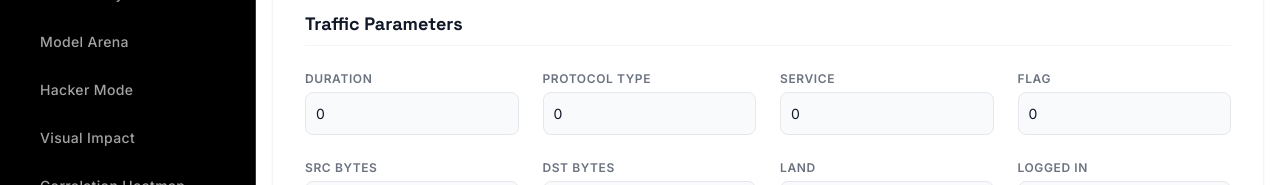
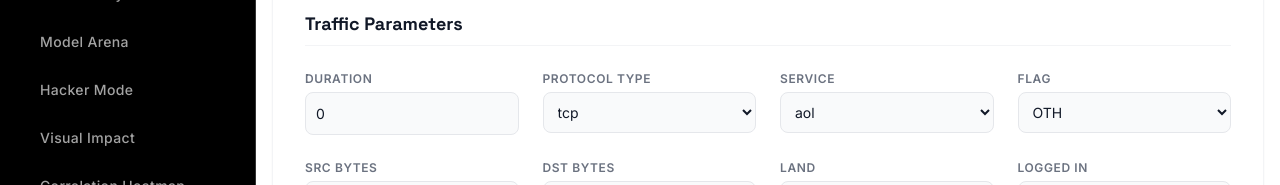
Before and after one commit to Sumit7521/Syntrix, a Next.js app: page /predict-multiclass in a window 1280 px wide. Shown: the part 322-507 px from the top of the page. Built offline with nearby package versions, Linux system fonts and the light colour scheme.

Commit message:
Update schema to use string dropdowns for protocol, service, and flag

```diff
--- a/src/Data/predictSchema.js
+++ b/src/Data/predictSchema.js
@@ -1,8 +1,8 @@
 export const NORMAL_DEFAULT_VALUES = {
   duration: 15,
-  protocol_type: 0,
-  service: 34,
-  flag: 1,
+  protocol_type: "tcp",
+  service: "http",
+  flag: "SF",
   src_bytes: 320,
   dst_bytes: 2100,
   land: 0,
@@ -44,9 +44,9 @@ export const NORMAL_DEFAULT_VALUES = {
 
 export const NEPTUNE_DDOS_VALUES = {
   duration: 0,
-  protocol_type: 0, // tcp
-  service: 34, // http or private
-  flag: 0, // S0 (connection attempt seen, no reply)
+  protocol_type: "tcp", // tcp
+  service: "http", // http or private
+  flag: "S0",
   src_bytes: 0,
   dst_bytes: 0,
   land: 0,
@@ -88,9 +88,9 @@ export const NEPTUNE_DDOS_VALUES = {
 
 export const SMURF_DDOS_VALUES = {
   duration: 0,
-  protocol_type: 2, // icmp
-  service: 14, // ecr_i
-  flag: 1, // SF
+  protocol_type: "icmp",
+  service: "ecr_i",
+  flag: "SF", // SF
   src_bytes: 1032,
   dst_bytes: 0,
   land: 0,
@@ -132,9 +132,9 @@ export const SMURF_DDOS_VALUES = {
 
 export const PORT_SCAN_VALUES = {
   duration: 1,
-  protocol_type: 0,
+  protocol_type: "tcp",
   service: 12, // private
-  flag: 2, // REJ
+  flag: "REJ",
   src_bytes: 0,
   dst_bytes: 0,
   land: 0,
@@ -176,9 +176,9 @@ export const PORT_SCAN_VALUES = {
 
 export const BRUTE_FORCE_VALUES = {
   duration: 60,
-  protocol_type: 0,
+  protocol_type: "tcp",
   service: 12, // ftp
-  flag: 1, // SF
+  flag: "SF", // SF
   src_bytes: 345,
   dst_bytes: 0,
   land: 0,
@@ -220,9 +220,9 @@ export const BRUTE_FORCE_VALUES = {
 
 export const ROOTKIT_VALUES = {
   duration: 120,
-  protocol_type: 0,
+  protocol_type: "tcp",
   service: 54, // telnet
-  flag: 1, // SF
+  flag: "SF", // SF
   src_bytes: 1200,
   dst_bytes: 4000,
   land: 0,
@@ -265,9 +265,9 @@ export const ROOTKIT_VALUES = {
 export const predictSchema = [
   // -------- Basic Features --------
   { key: "duration", type: "number", min: 0 },
-  { key: "protocol_type", type: "binary" }, // encoded
-  { key: "service", type: "number", min: 0 }, // encoded
-  { key: "flag", type: "binary" }, // encoded
+  { key: "protocol_type", type: "select", options: ["tcp", "udp", "icmp"] },
+  { key: "service", type: "select", options: ["aol", "auth", "bgp", "courier", "csnet_ns", "ctf", "daytime", "discard", "domain", "domain_u", "echo", "eco_i", "ecr_i", "efs", "exec", "finger", "ftp", "ftp_data", "gopher", "harvest", "hostnames", "http", "http_2784", "http_443", "http_8001", "imap4", "IRC", "iso_tsap", "klogin", "kshell", "ldap", "link", "login", "mtp", "name", "netbios_dgm", "netbios_ns", "netbios_ssn", "netstat", "nnsp", "nntp", "ntp_u", "other", "pm_dump", "pop_2", "pop_3", "printer", "private", "red_i", "remote_job", "rje", "shell", "smtp", "sql_net", "ssh", "sunrpc", "supdup", "systat", "telnet", "tftp_u", "tim_i", "time", "urh_i", "urp_i", "uucp", "uucp_path", "vmnet", "whois", "X11", "Z39_50"] },
+  { key: "flag", type: "select", options: ["OTH", "REJ", "RSTO", "RSTOS0", "RSTR", "S0", "S1", "S2", "S3", "SF", "SH"] },
   { key: "src_bytes", type: "number", min: 0 },
   { key: "dst_bytes", type: "number", min: 0 },
 
--- a/src/components/predict/Predict.jsx
+++ b/src/components/predict/Predict.jsx
@@ -42,7 +42,7 @@ export default function Predict() {
 
     setForm(prev => ({
       ...prev,
-      [key]: Number(value)
+      [key]: type === "select" ? value : Number(value)
     }));
   };
 
@@ -194,6 +194,17 @@ export default function Predict() {
                 <label className="tiny-label">
                     {field.key.replace(/_/g, " ")}
                 </label>
+                {field.type === "select" ? (
+                    <select
+                        value={form[field.key] ?? field.options[0]}
+                        onChange={e => handleChange(field.key, e.target.value, field.type)}
+                        className="styled-input"
+                    >
+                        {field.options.map(opt => (
+                            <option key={opt} value={opt}>{opt}</option>
+                        ))}
+                    </select>
+                ) : (
                     <input
                     type="number"
                     min={field.type === "binary" ? 0 : field.type === "rate" ? 0 : field.min}
@@ -203,6 +214,7 @@ export default function Predict() {
                     onChange={e => handleChange(field.key, e.target.value, field.type)}
                     className="styled-input"
                     />
+                )}
             </div>
             ))}
         </div>
--- a/src/components/predict/PredictMulticlass.jsx
+++ b/src/components/predict/PredictMulticlass.jsx
@@ -46,7 +46,7 @@ export default function PredictMulticlass() {
 
     setForm(prev => ({
       ...prev,
-      [key]: Number(value)
+      [key]: type === "select" ? value : Number(value)
     }));
   };
 
@@ -287,6 +287,17 @@ export default function PredictMulticlass() {
                 <label className="tiny-label">
                     {field.key.replace(/_/g, " ")}
                 </label>
+                {field.type === "select" ? (
+                    <select
+                        value={form[field.key] ?? field.options[0]}
+                        onChange={e => handleChange(field.key, e.target.value, field.type)}
+                        className="styled-input"
+                    >
+                        {field.options.map(opt => (
+                            <option key={opt} value={opt}>{opt}</option>
+                        ))}
+                    </select>
+                ) : (
                     <input
                     type="number"
                     min={field.type === "binary" ? 0 : field.type === "rate" ? 0 : field.min}
@@ -296,6 +307,7 @@ export default function PredictMulticlass() {
                     onChange={e => handleChange(field.key, e.target.value, field.type)}
                     className="styled-input"
                     />
+                )}
             </div>
             ))}
         </div>
```
Lines whose indentation alone changed are shown as unchanged.
